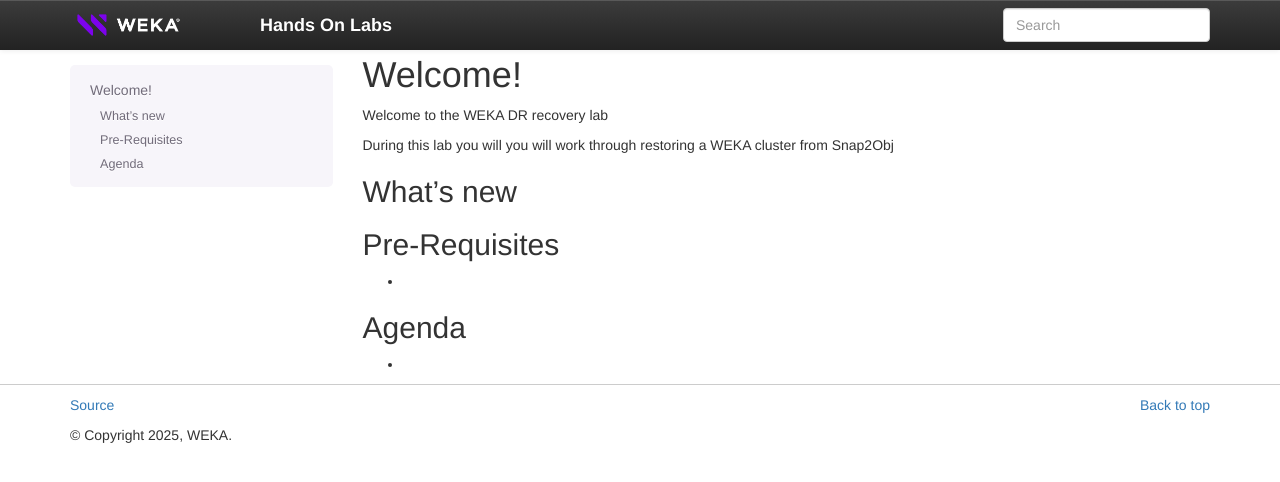
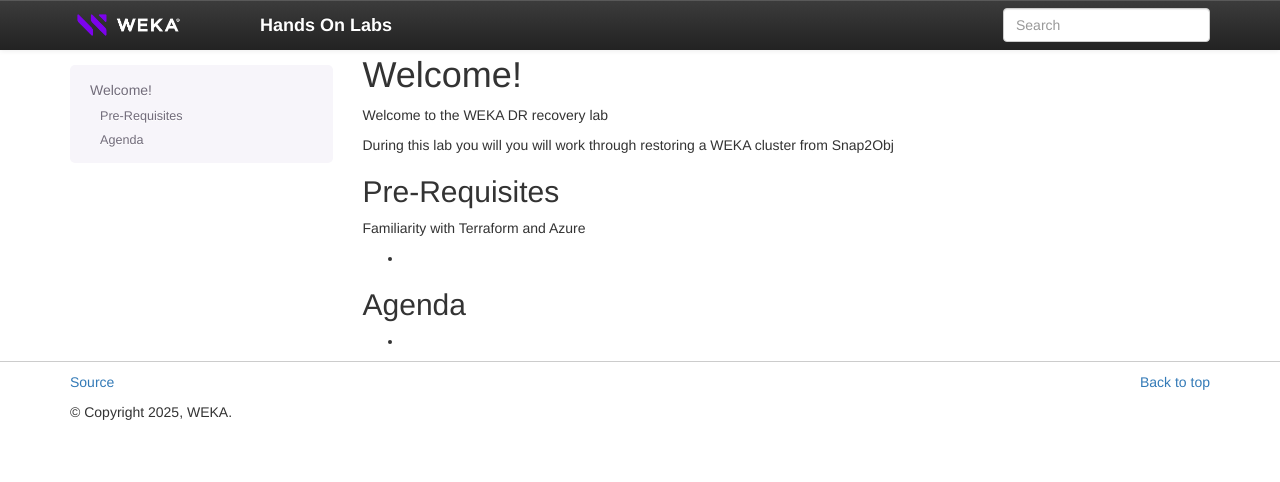
Before and after one commit to bmp-dot/template, a Sphinx documentation site: the page built from source/index.rst, in a window 1280 px wide. Shown: the top 482 px of the page. Built offline with Sphinx 7.4.7, drawn with Linux system fonts in a browser that asks for light colours.

```diff
--- a/source/index.rst
+++ b/source/index.rst
@@ -31,16 +31,15 @@
 
 During this lab you will you will work through restoring a WEKA cluster from Snap2Obj
 
-What's new
-==========
-
 
 Pre-Requisites
 ==============
+Familiarity with Terraform and Azure
 
 -
 
 Agenda
 ==========
 
+
 -
```
Also changed, not shown: source/snap_2_obj/snap_2_obj.md (+14 -7 lines).
